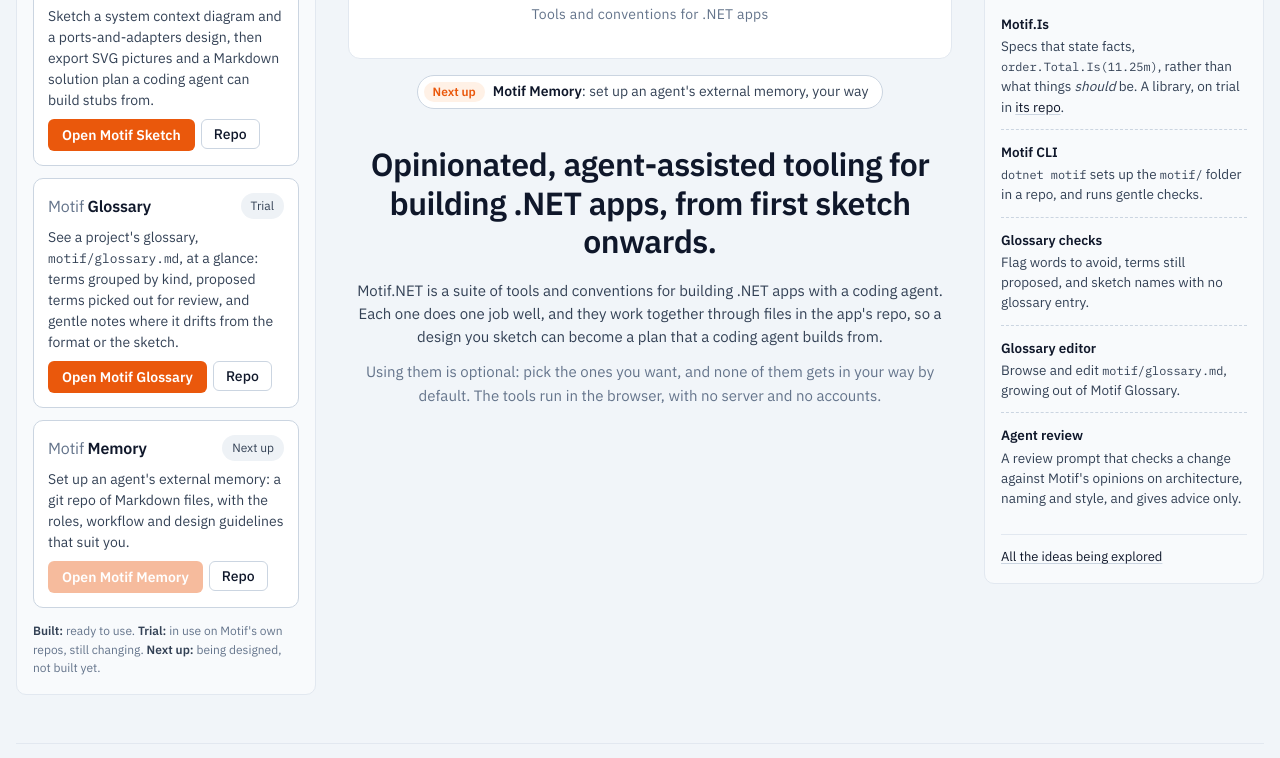
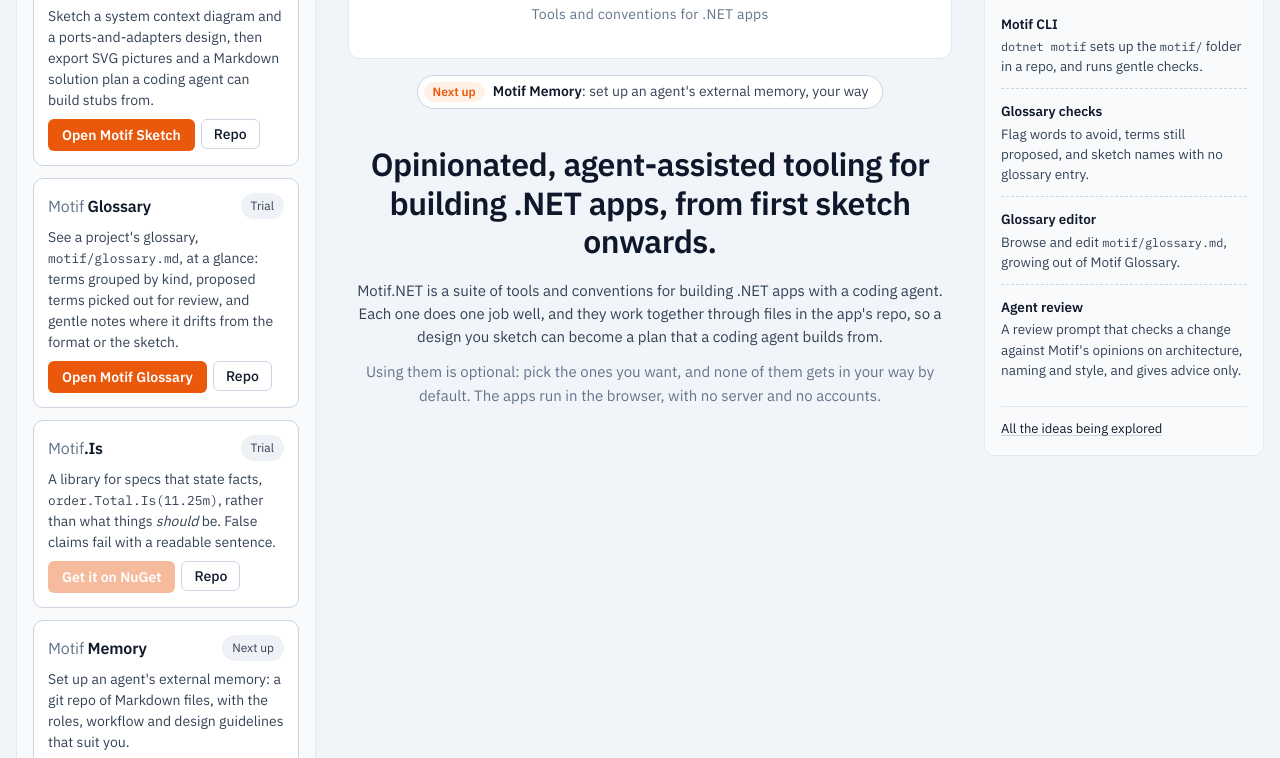
Before and after one commit to motif-dotnet/motif-dotnet.github.io, a plain HTML site: page index.html in a window 1280 px wide. Shown: the part 167-925 px from the top of the page. Drawn offline with Linux system fonts and the light colour scheme.

Commit message:
Motif.Is moves to Tools as a trial, with a greyed-out Get it on NuGet button; it leaves Coming later

```diff
--- a/index.html
+++ b/index.html
@@ -83,6 +83,17 @@
                 </article>
                 <article class="card tool">
                     <div class="top">
+                        <h3><span class="motif">Motif</span>.Is</h3>
+                        <span class="pill">Trial</span>
+                    </div>
+                    <p>A library for specs that state facts, <code>order.Total.Is(11.25m)</code>, rather than what things <i>should</i> be. False claims fail with a readable sentence.</p>
+                    <div class="row wrap">
+                        <button class="primary" type="button" disabled title="Not on NuGet yet">Get it on NuGet</button>
+                        <a class="ghost" href="https://github.com/motif-dotnet/Motif.Is">Repo</a>
+                    </div>
+                </article>
+                <article class="card tool">
+                    <div class="top">
                         <h3><span class="motif">Motif</span> Memory</h3>
                         <span class="pill">Next up</span>
                     </div>
@@ -111,7 +122,7 @@
             <section class="hero">
                 <h1>Opinionated, agent-assisted tooling for building .NET apps, from first sketch onwards.</h1>
                 <p>Motif.NET is a suite of tools and conventions for building .NET apps with a coding agent. Each one does one job well, and they work together through files in the app's repo, so a design you sketch can become a plan that a coding agent builds from.</p>
-                <p class="muted">Using them is optional: pick the ones you want, and none of them gets in your way by default. The tools run in the browser, with no server and no accounts.</p>
+                <p class="muted">Using them is optional: pick the ones you want, and none of them gets in your way by default. The apps run in the browser, with no server and no accounts.</p>
             </section>
         </main>
 
@@ -119,7 +130,6 @@
             <h2 id="later">Coming later</h2>
             <p class="muted">Ideas, written up but not built yet. Expect some to change, merge or drop out.</p>
             <ul class="ideas">
-                <li><b>Motif.Is</b> Specs that state facts, <code>order.Total.Is(11.25m)</code>, rather than what things <i>should</i> be. A library, on trial in <a href="https://github.com/motif-dotnet/Motif.Is">its repo</a>.</li>
                 <li><b>Motif CLI</b> <code>dotnet motif</code> sets up the <code>motif/</code> folder in a repo, and runs gentle checks.</li>
                 <li><b>Glossary checks</b> Flag words to avoid, terms still proposed, and sketch names with no glossary entry.</li>
                 <li><b>Glossary editor</b> Browse and edit <code>motif/glossary.md</code>, growing out of Motif Glossary.</li>
```
